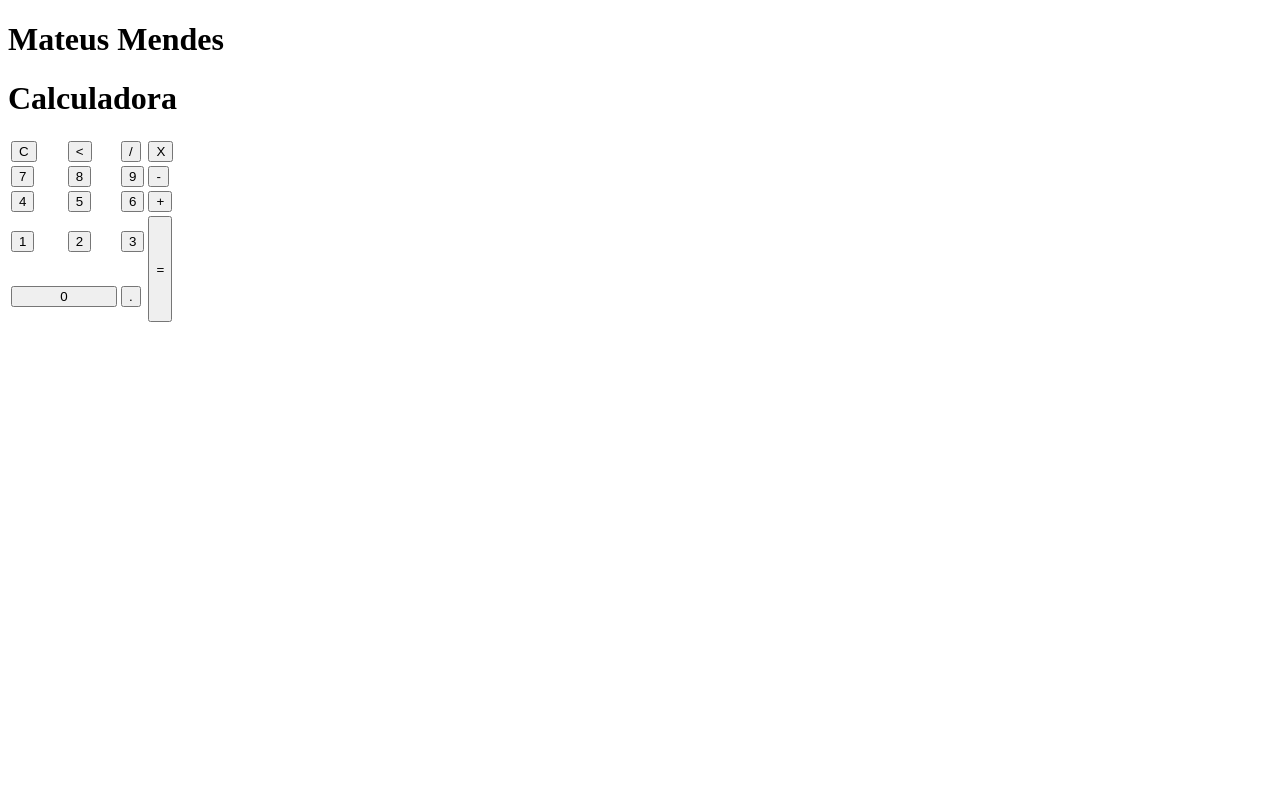
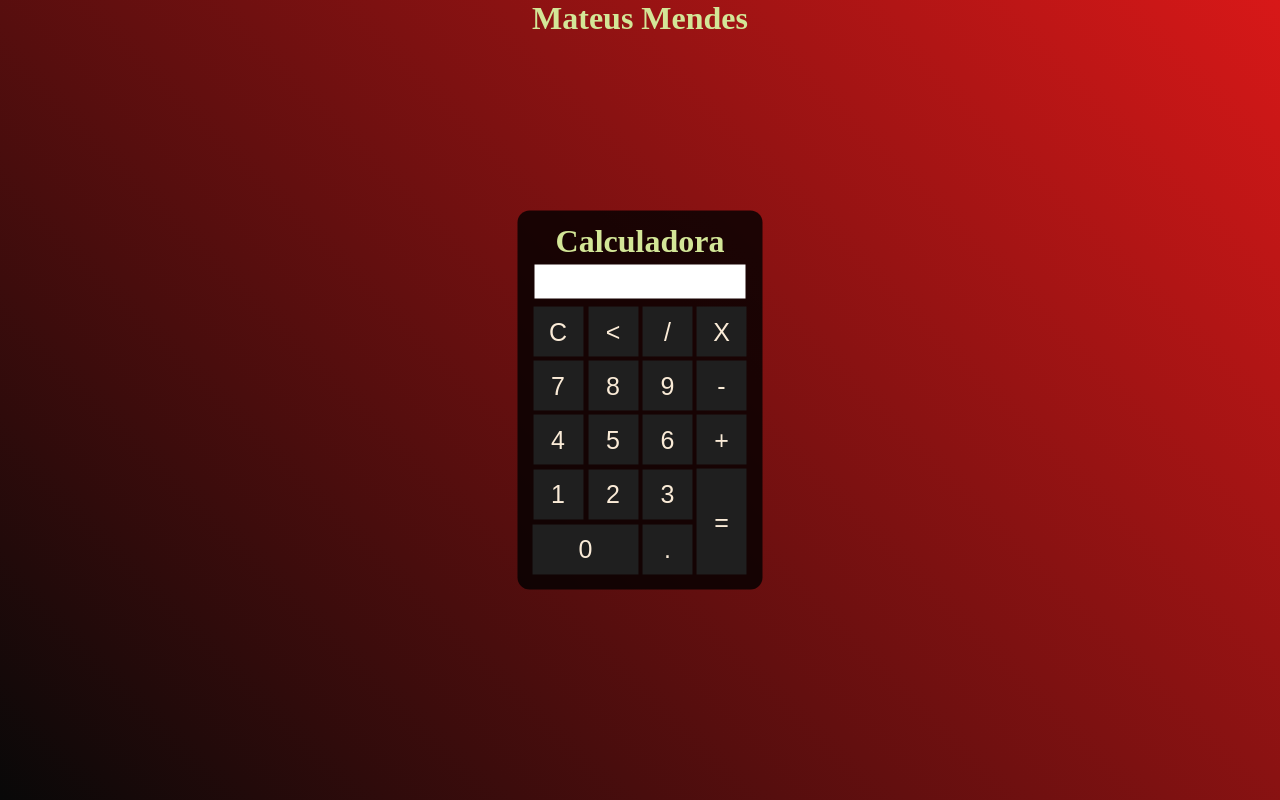
Before and after one commit to Mateusmendesdev/Calculadora, a plain HTML site: page index.html in a window 1280 px wide. Drawn offline with Linux system fonts and the light colour scheme; files that its build step writes are made by us from their sources.

Commit message:
Update index.html

```diff
--- a/index.html
+++ b/index.html
@@ -5,7 +5,7 @@
     <meta http-equiv="X-UA-Compatible" content="IE=edge">
     <meta name="viewport" content="width=device-width, initial-scale=1.0">
     <title>Calculadora</title>
-    <link rel="stylesheet" href="./estilo.css">
+    <link rel="stylesheet" href="Estilo/style.css">
     <style>
 
     </style>
```
